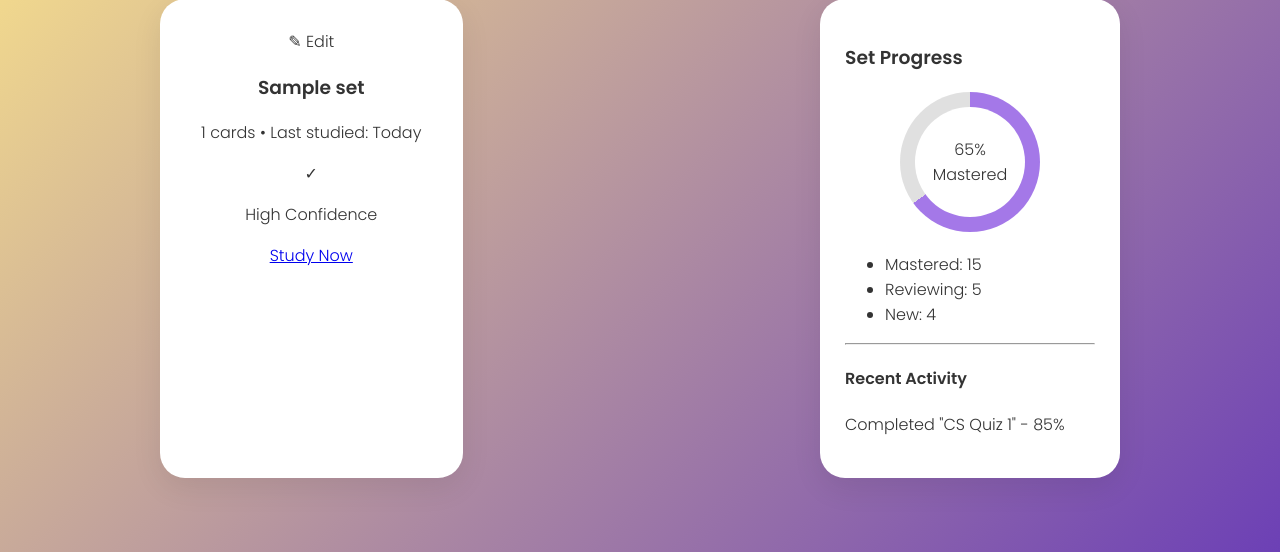
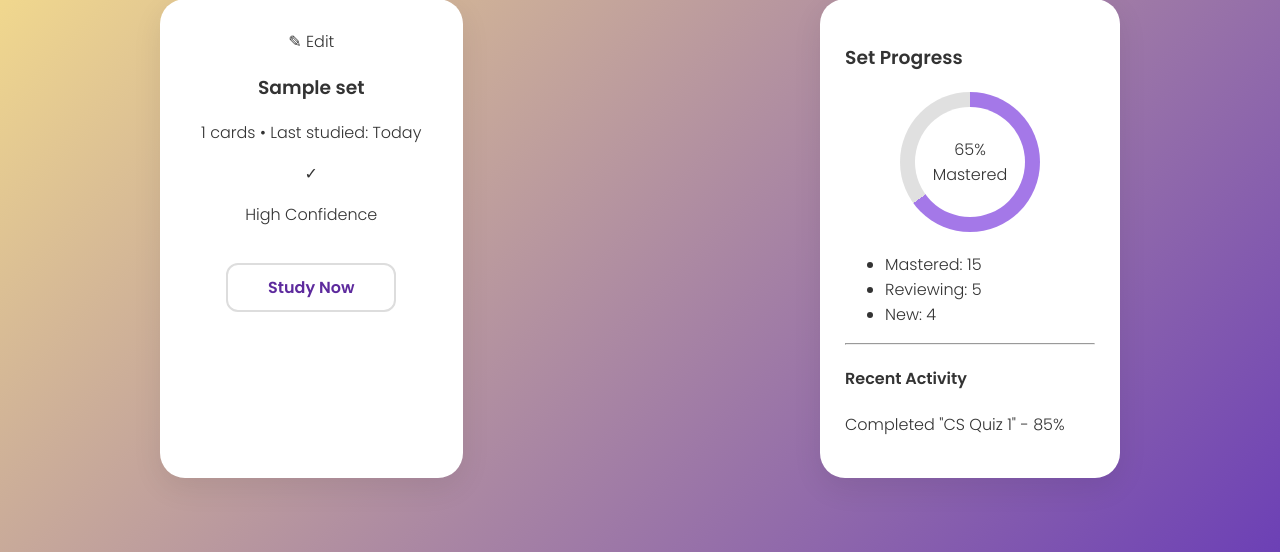
Before and after one commit to meariba123/smart-flashcard-generator, a Flask app: template templates/view_set.html in a window 1280 px wide. Shown: the part 177-729 px from the top of the page. Run offline with Flask 3, Linux system fonts and the light colour scheme; the template is opened without the code that fills it: most values are stand-ins (such as "Sample title", 1, 10 or a date in 2020).

Commit message:
Update view_set.html

```diff
--- a/templates/view_set.html
+++ b/templates/view_set.html
@@ -27,7 +27,7 @@
                 </div>
 
                 <p class="conf-text">High Confidence</p>
-                <a href="{{ url_for('view_set', set_id=set._id) }}" class="study-now-btn">Study Now</a>
+               <a href="{{ url_for('view_set', set_id=set._id) }}" class="btn-study-now">Study Now</a>
             </div>
             {% endfor %}
         </div>
```
